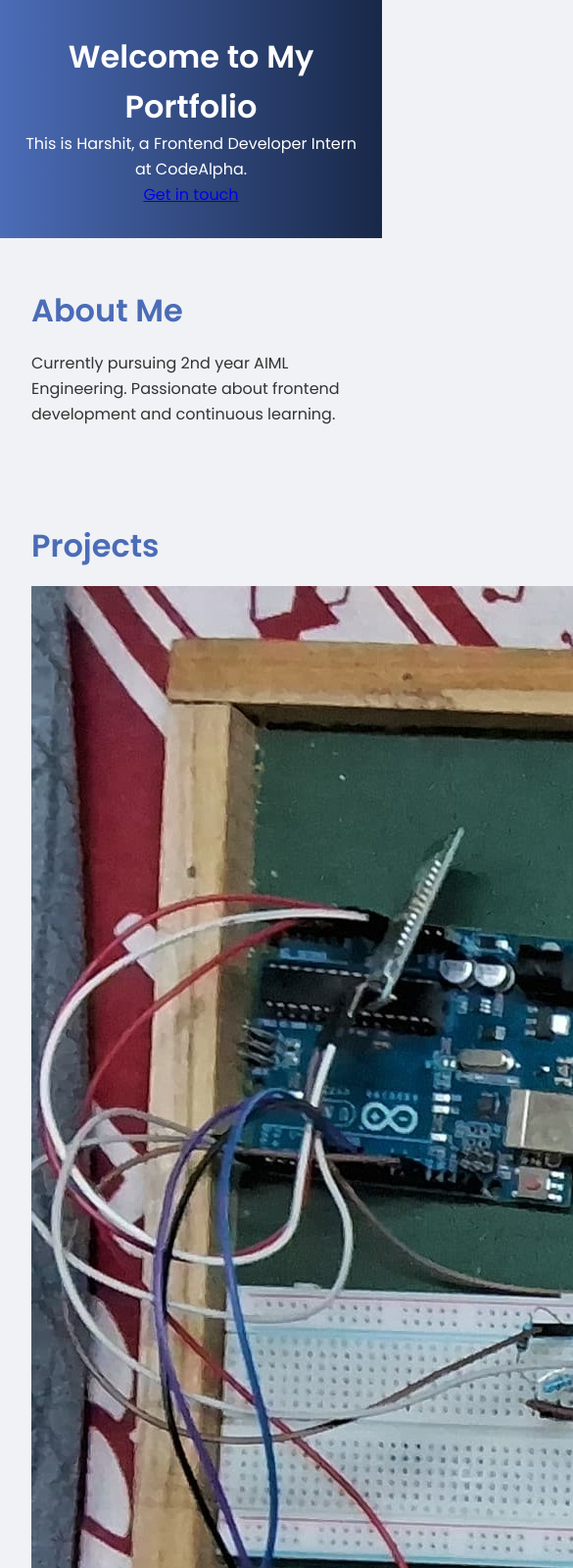
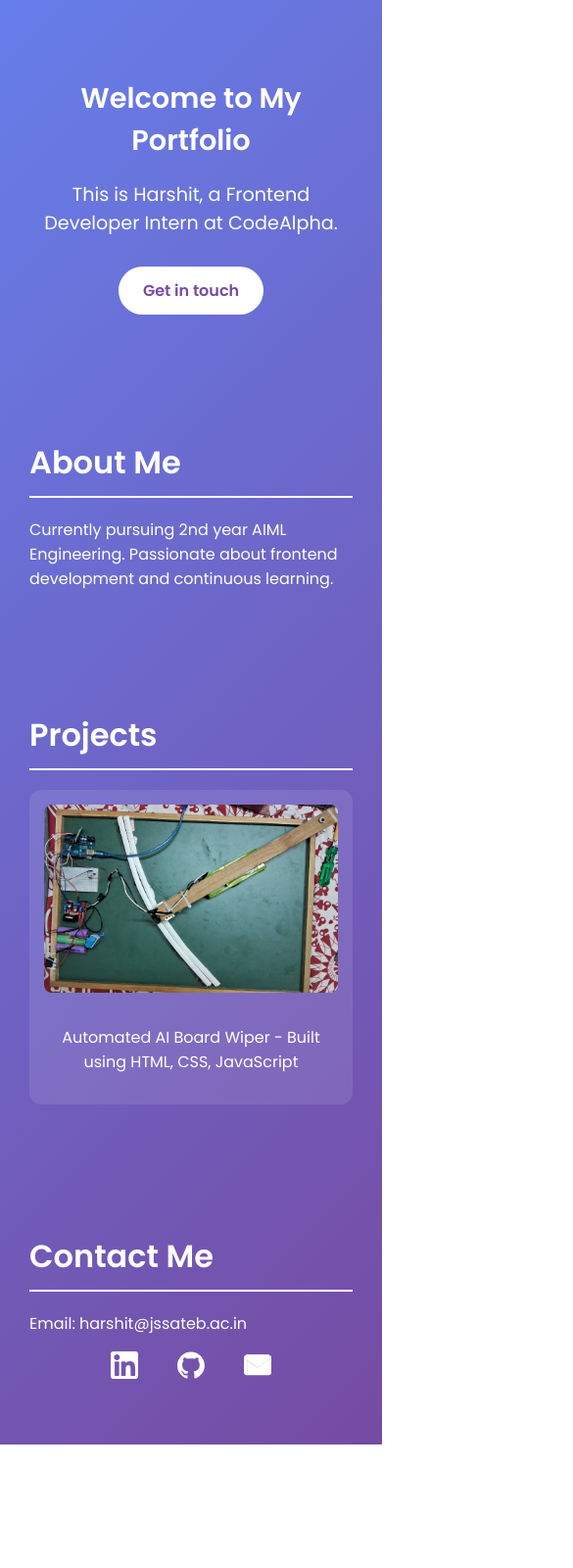
Before and after one commit to harshit21082006/CodeAlpha_Portfolio, a plain HTML site: page index.html in a window 390 px wide. Shown: the top 1600 px of the page at 98% size, 585 px wide, since content can reach past the window. After the commit the page ends 1474 px from the top, so only its background shows below. Drawn offline with nearby package versions, Linux system fonts and the light colour scheme.

Commit message:
Update style.css

```diff
--- a/style.css
+++ b/style.css
@@ -1,116 +1,127 @@
-* {
+/* Google Font applied */
+body {
+  font-family: 'Poppins', sans-serif;
+  background: linear-gradient(135deg, #667eea, #764ba2);
+  color: #fff;
   margin: 0;
-  padding: 0;
-  box-sizing: border-box;
+  padding: 0 20px;
+  min-height: 100vh;
 }
 
-body {
-  font-family: 'Poppins', sans-serif;
-  line-height: 1.6;
-  background: #f0f2f5;
-  color: #333;
+/* Header */
+header {
+  text-align: center;
+  padding: 60px 20px 40px;
 }
 
-header {
-  background: linear-gradient(to right, #4b6cb7, #182848);
-  color: white;
-  padding: 2rem 1rem;
-  text-align: center;
+header h1 {
+  font-size: 2.8rem;
+  margin-bottom: 10px;
 }
 
-nav {
-  display: flex;
-  justify-content: space-between;
-  align-items: center;
-  flex-wrap: wrap;
+header p {
+  font-size: 1.2rem;
+  margin-bottom: 30px;
 }
 
-nav h1 {
-  font-size: 1.8rem;
-  margin-left: 1rem;
+/* Button styling */
+.button {
+  background: #fff;
+  color: #764ba2;
+  padding: 12px 25px;
+  border-radius: 25px;
+  font-weight: 600;
+  border: none;
+  cursor: pointer;
+  text-decoration: none;
+  display: inline-block;
+  transition: background-color 0.3s ease, color 0.3s ease, transform 0.3s ease;
 }
 
-nav ul {
-  list-style: none;
-  display: flex;
-  gap: 1rem;
-  margin-right: 1rem;
+.button:hover {
+  background: #f5f5f5;
+  color: #667eea;
+  transform: scale(1.05);
 }
 
-nav ul li a {
-  color: white;
-  text-decoration: none;
-  font-weight: bold;
+/* Sections */
+section {
+  max-width: 800px;
+  margin: 40px auto;
+  padding: 0 10px;
 }
 
-.hero {
-  margin-top: 1rem;
+section h2 {
+  font-size: 2rem;
+  margin-bottom: 20px;
+  border-bottom: 2px solid #fff;
+  padding-bottom: 10px;
 }
 
-section {
-  padding: 3rem 2rem;
-  max-width: 1000px;
-  margin: auto;
+/* Projects */
+.project {
+  background: rgba(255 255 255 / 0.1);
+  border-radius: 12px;
+  padding: 15px;
+  margin-bottom: 25px;
+  text-align: center;
+  transition: background-color 0.3s ease;
 }
 
-h2 {
-  font-size: 2rem;
-  margin-bottom: 1rem;
-  color: #4b6cb7;
-}
-
-.projects-container {
-  display: grid;
-  grid-template-columns: repeat(auto-fit, minmax(250px, 1fr));
-  gap: 2rem;
-}
-
-.project-card {
-  background: white;
-  border-radius: 10px;
-  padding: 1rem;
-  box-shadow: 0 4px 10px rgba(0,0,0,0.1);
+.project img {
+  max-width: 100%;
+  height: auto;
+  border-radius: 8px;
+  margin-bottom: 10px;
   transition: transform 0.3s ease;
 }
 
-.project-card:hover {
-  transform: translateY(-5px);
+.project:hover {
+  background: rgba(255 255 255 / 0.2);
 }
 
-.project-card img {
-  width: 100%;
-  height: 180px;
-  object-fit: cover;
-  border-radius: 8px;
+.project img:hover {
+  transform: scale(1.05);
 }
 
-.resume-button {
-  display: inline-block;
-  margin-top: 1.5rem;
-  padding: 0.75rem 1.5rem;
-  background-color: #4b6cb7;
-  color: white;
-  border-radius: 6px;
-  text-decoration: none;
-  font-weight: 600;
-  transition: background 0.3s ease;
+/* Contact Section */
+.social-icons {
+  display: flex;
+  justify-content: center;
+  align-items: center;
+  margin-top: 15px;
 }
 
-.resume-button:hover {
-  background-color: #3a56a5;
+.social-icons a {
+  margin: 0 12px;
+  display: inline-block;
+  transition: transform 0.3s ease;
 }
 
-.social-links a {
-  margin-right: 1rem;
-  text-decoration: none;
-  color: #4b6cb7;
-  font-weight: 600;
+.social-icons img {
+  width: 32px;
+  height: 32px;
+  filter: brightness(0) invert(1);
 }
 
-footer {
-  text-align: center;
-  padding: 1.5rem;
-  background: #182848;
-  color: white;
-  margin-top: 2rem;
+.social-icons a:hover {
+  transform: scale(1.2);
+  filter: brightness(1) invert(0);
 }
+
+/* Responsive */
+@media (max-width: 600px) {
+  header h1 {
+    font-size: 1.8rem;
+  }
+
+  section {
+    padding: 20px 10px;
+  }
+
+  .social-icons img {
+    width: 28px;
+    height: 28px;
+    margin: 0 8px;
+  }
+}
```
